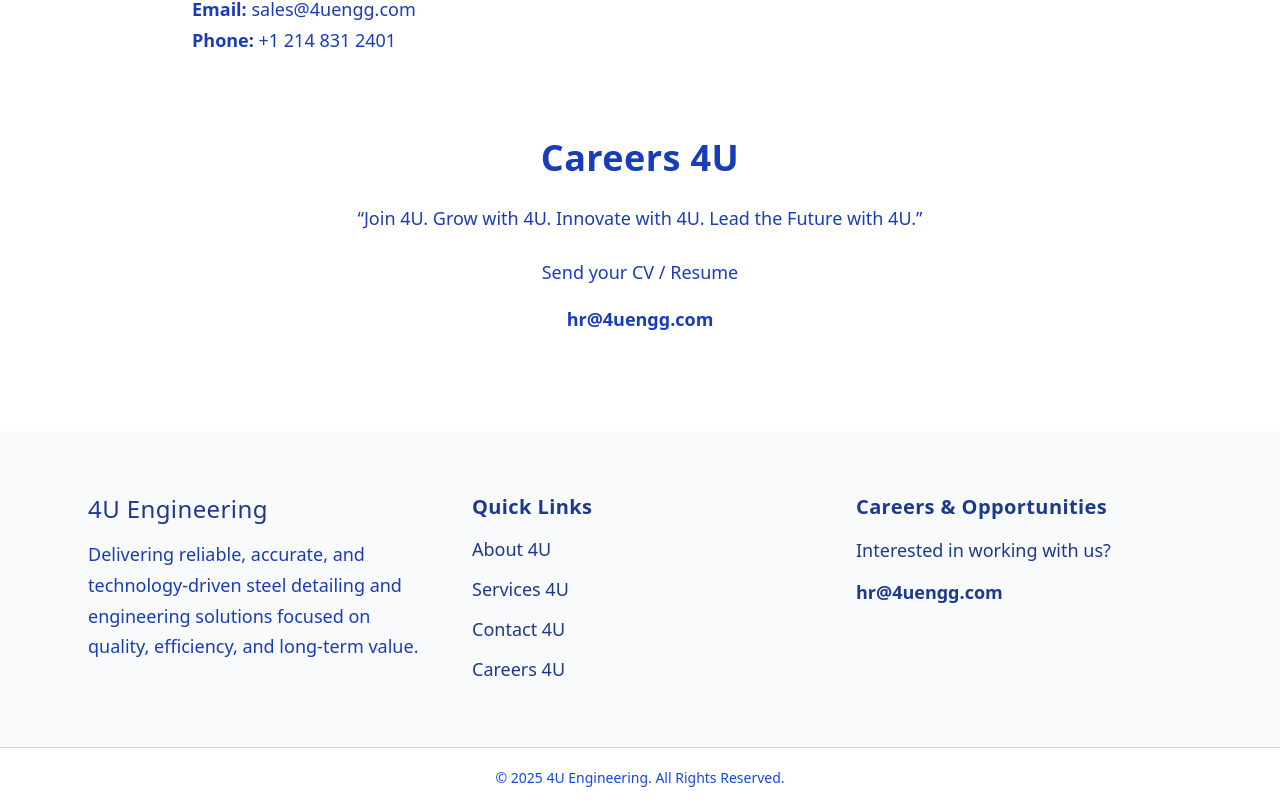
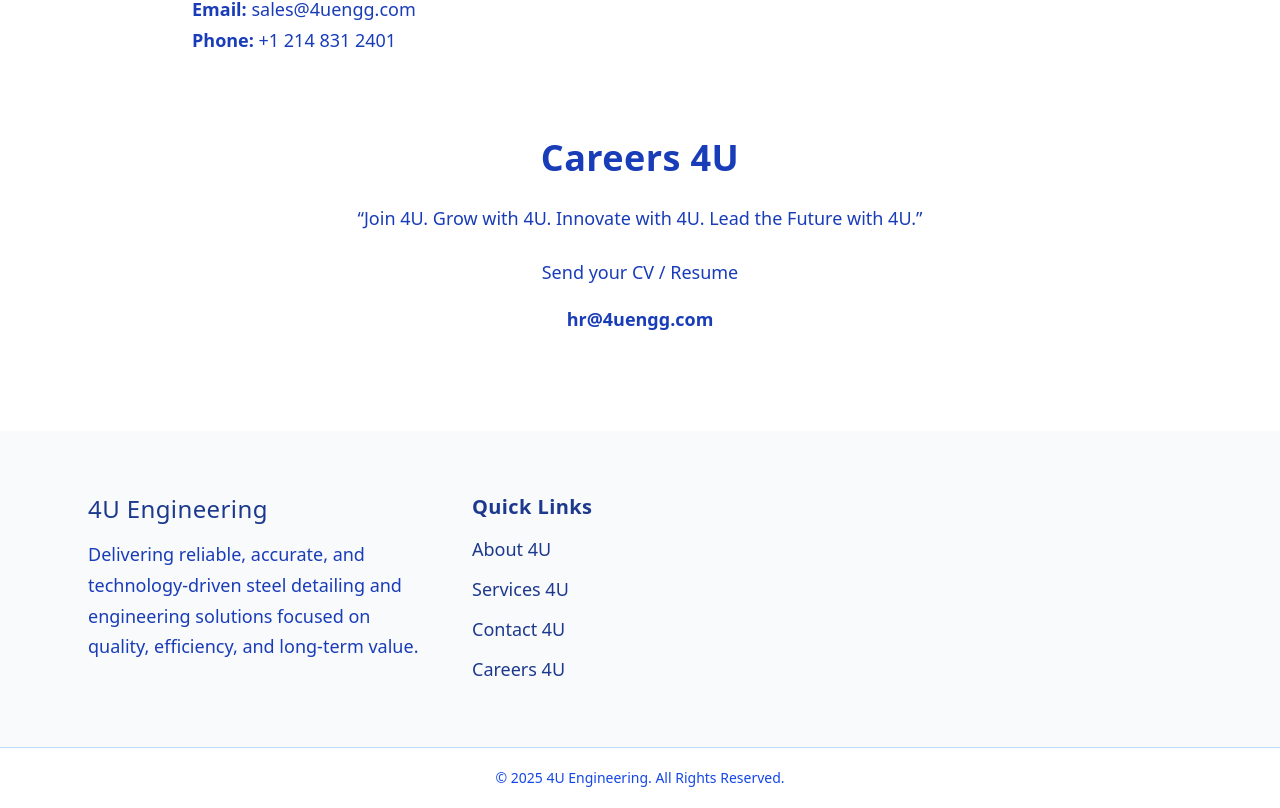
Before and after one commit to VakasTechpanion/4u-engineering, a Next.js app: page / in a window 1280 px wide. Shown: the part 2214-3022 px from the top of the page. Built offline with nearby package versions, Linux system fonts and the light colour scheme.

Commit message:
Remove Careers & Opportunities section from Footer
Removed the Careers & Opportunities section from the footer.

```diff
--- a/app/components/Footer.jsx
+++ b/app/components/Footer.jsx
@@ -41,20 +41,6 @@ export default function Footer() {
             </li>
           </ul>
         </div>
-
-        <div>
-          <h4 className="text-xl font-semibold mb-4">
-            Careers & Opportunities
-          </h4>
-
-          <p className="text-lg mb-3">
-            Interested in working with us?
-          </p>
-
-          <p className="text-lg font-semibold">
-            hr@4uengg.com
-          </p>
-        </div>
       </div>
       <div className="border-t border-blue-200 py-5 text-center text-blue-700 text-sm bg-white">
         © {new Date().getFullYear()} 4U Engineering. All Rights Reserved.
```
